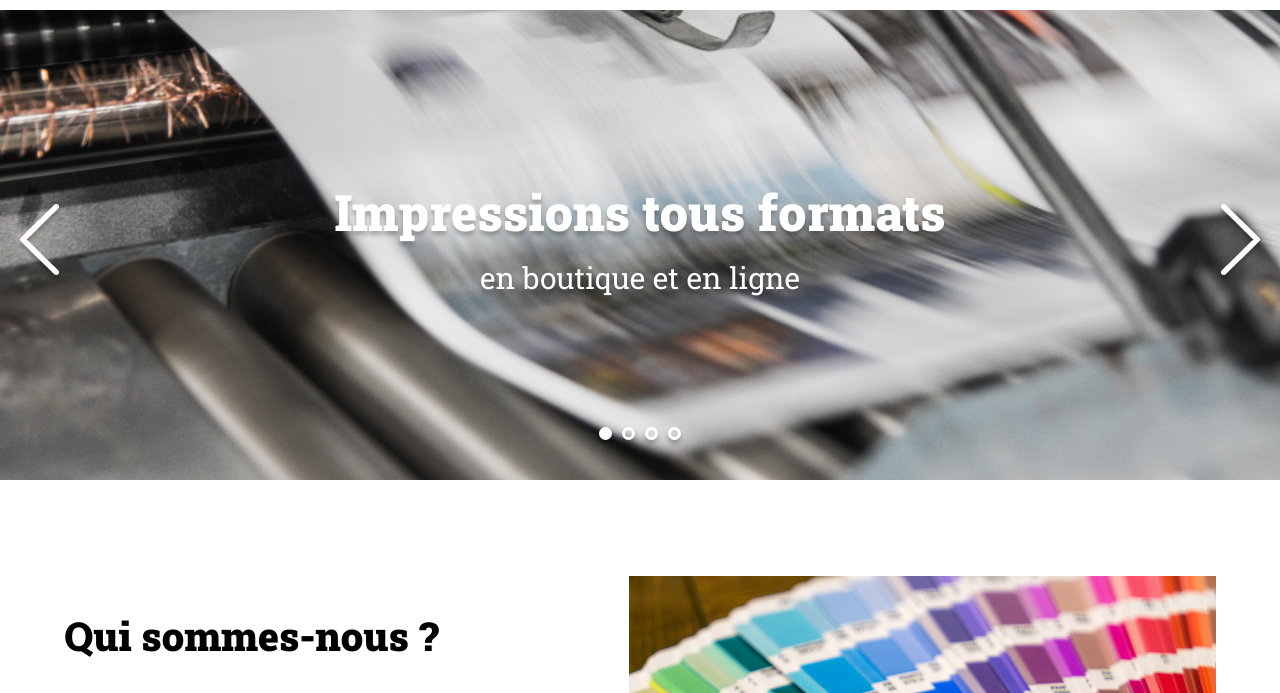
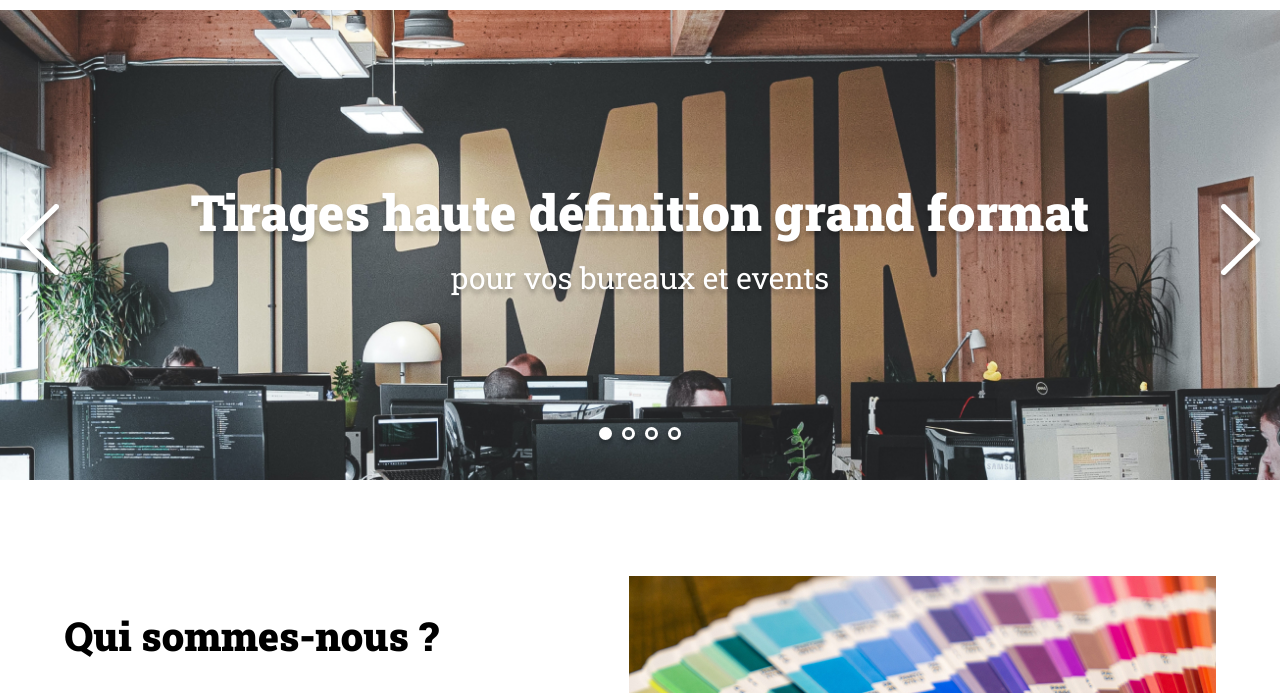
Before and after one commit to Johan-Tnt/Ternant_Johan_n_5_Premiers_pas_sur_le_langage-_JavaScript_05_02_2023, a plain HTML site: page index.html in a window 1280 px wide. Both pictures are taken after a click on the button 1240 px from the left and 336 px from the top of the page. Shown: the part 91-784 px from the top of the page. Drawn offline with Linux system fonts and the light colour scheme.

Commit message:
Add right arrows image and text.

```diff
--- a/assets/script.js
+++ b/assets/script.js
@@ -17,19 +17,35 @@ const slides = [
     tagLine: "Autocollants <span>avec découpe laser sur mesure</span>",
   },
 ];
-/*Ajout de code Johan*/
+/*Rajout de code pour vérifier le fonctionnement dans l'inspecteur ci-dessous*/
+console.log(slides);
+
+/*Ajout de code Johan*/ /*Carroussel*/
+/**Global **/
+const dots = document.querySelector(".dots");
+let index = 0;
+const arrow_right = document.querySelector(".arrow_right");
+const img = document.querySelector("#banner .banner-img");
+console.log(img);
+const text = document.querySelector("#banner p");
+console.log(text);
+
 /*Ajout de event listenner arrow left*/
 arrow_left.addEventListener("click", () => {
   console.log("Vous avez cliqué sur le bouton gauche");
 });
+
 /*Ajout de event listenner arrow right*/
-arrow_right.addEventListener("click", () => {
-  console.log("Vous avez cliqué sur le bouton droit");
-});
-
-/**Global **/
-const dots = document.querySelector(".dots");
-let index = 0;
+function clickRight() {
+  arrow_right.addEventListener("click", () => {
+    console.log("Vous avez cliqué sur le bouton droit");
+    index++;
+    console.log(img);
+    img.src = `./assets/images/slideshow/${slides[index].image}`;
+    text.innerHTML = `${slides[index].tagLine}`;
+  });
+}
+clickRight();
 
 /*Ajout des bullet point*/
 function displayDots() {
@@ -43,5 +59,4 @@ function displayDots() {
   }
 }
 displayDots();
-
-/*Ajout du carroussel*/
+/*Fin du code Johan*/
--- a/assets/style.css
+++ b/assets/style.css
@@ -133,8 +133,6 @@ q:after {
 table {
   border-collapse: collapse;
   border-spacing: 0;
-}
-body {
 }
 section {
   margin-block: 6em;
```
